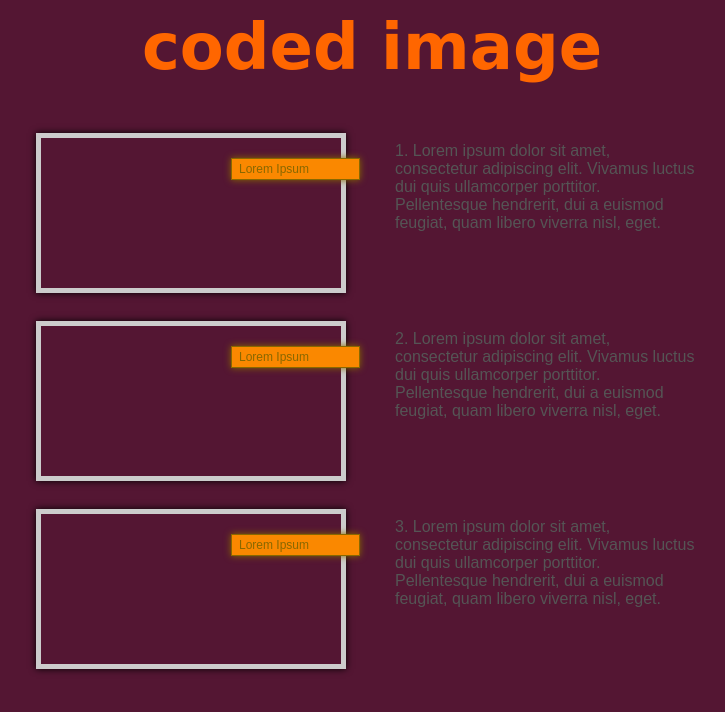
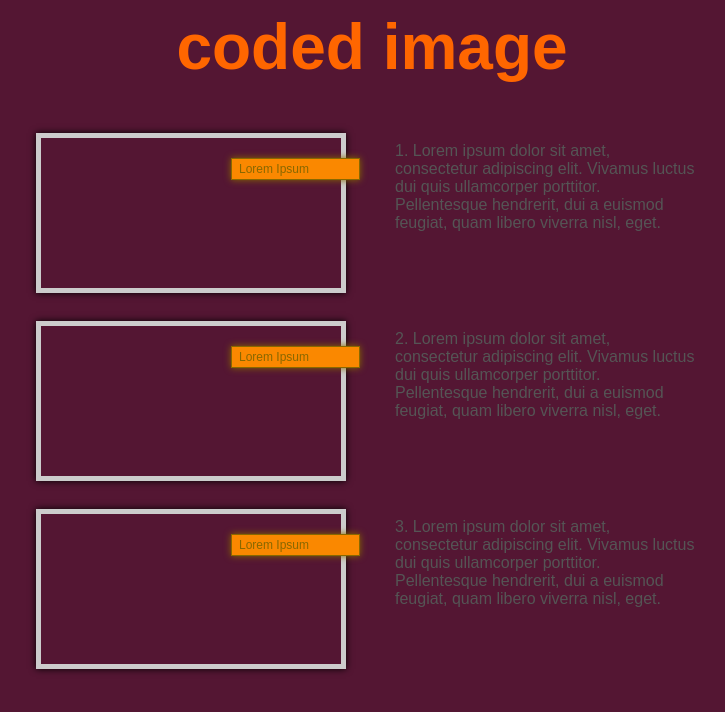
Before and after one commit to AlanAdamson/CodedImage, a website: page work/index.html in a window 1280 px wide. Shown: the whole page, without its empty margins (268-993 px from the left). Drawn offline with Linux system fonts and the light colour scheme.

Commit message:
updated 2nd and 3rd font families

```diff
--- a/style.css
+++ b/style.css
@@ -22,7 +22,7 @@ html, body {
 }
 
 .logo {
-  font-family: 'Special Elite', cursive;
+  font-family: 'Special Elite', 'Arial', sans-serif;
   color: #FF6600;
   font-size: 5em;
 }
```
